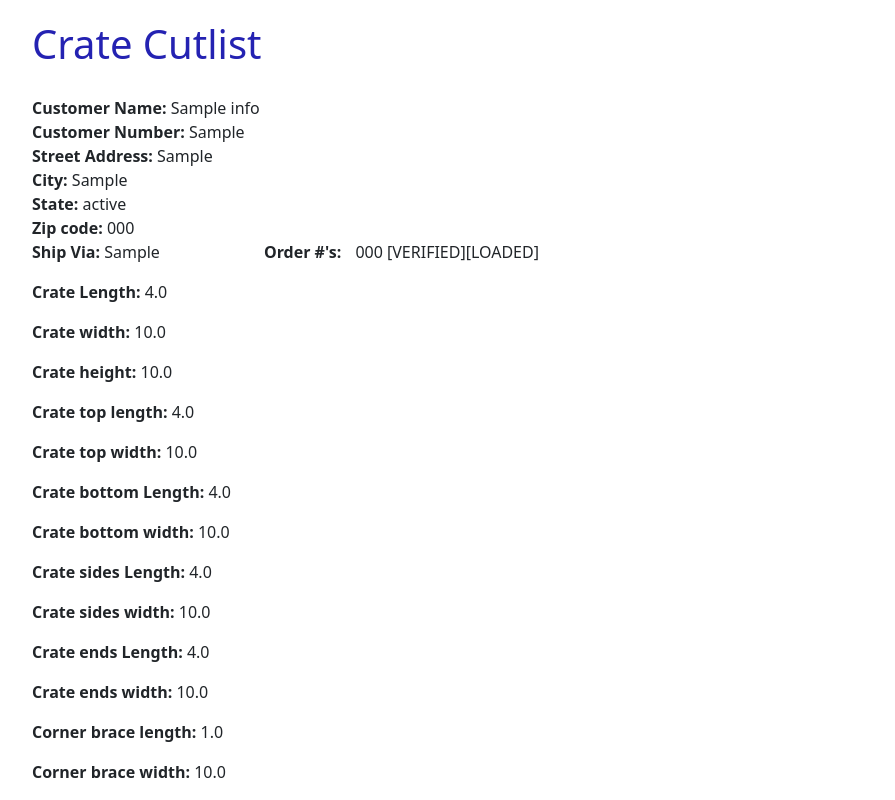
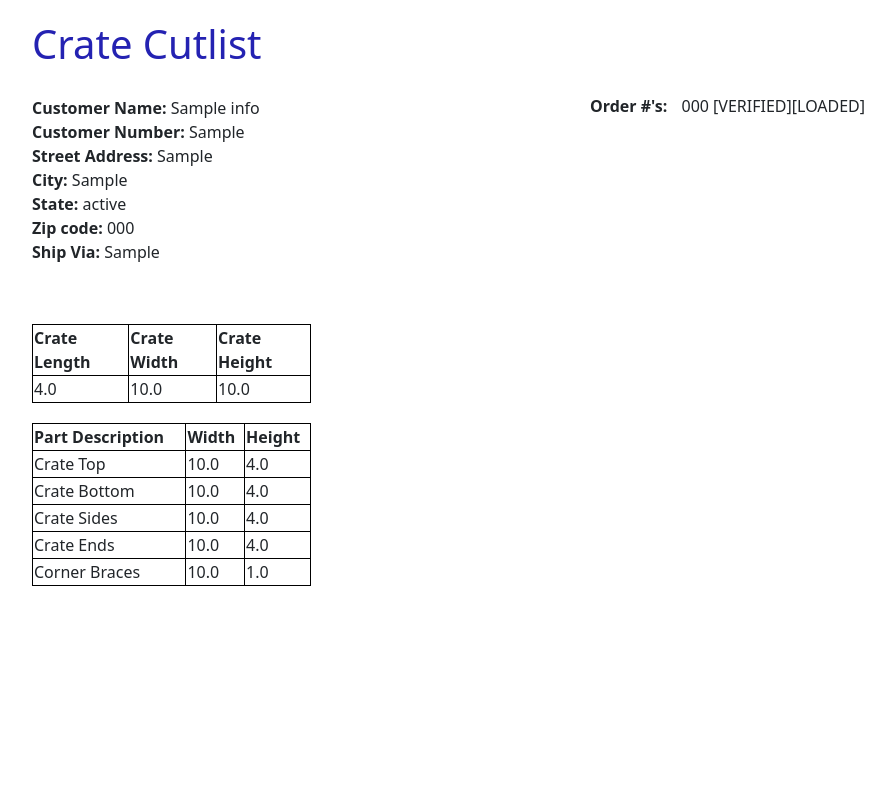
Before and after one commit to BobbyEstes/Capstone, a Django app: template templates/pages/cut_list.html in a window 1280 px wide. Shown: the whole page, without its empty margins (0-895 px from the left). Run offline with Django 3.2, Linux system fonts and the light colour scheme; the template is opened without the code that fills it: values that come from a table or form of the project are taken from there, others are empty; tables that the repository leaves empty hold one stand-in row (values such as "Sample post").

Commit message:
loading progress

```diff
--- a/static/css/site.css
+++ b/static/css/site.css
@@ -3,11 +3,12 @@
 }
 
 h1 {
-  animation-duration: 3s;
+  animation-duration: 2s;
   animation-name: slidein;
   color: rgb(36, 34, 178);
   margin-top: 20px;
   width: fit-content;
+  display: inline-block;
 
 }
 
@@ -34,7 +35,6 @@ button {
 .cust_info {
   margin-top: 20px;
   max-width: 50%;
-  display: inline-block;
 }
 
 .order_numbs_label {
@@ -42,23 +42,24 @@ button {
   justify-content: flex-end;
   margin-right: 10px;
   display: inline-block;
-
-}
-
-.crate_specs {
-  max-width: 25%;
-
-
+  position: relative;
+  left: 50%;
+  bottom: 170px;
 }
 
 .order_numbs {
   display: flex;
   justify-content: flex-end;
   display: inline-block;
-
+  position: relative;
+  left: 50%;
+  bottom: 170px;
 }
 
-.cutlist {
-  width: auto;
-  display: inline-block;
+table, th, td {
+  border: 1px solid black;
 }
+
+table {
+  margin-top: 20px;
+}
--- a/templates/pages/cut_list.html
+++ b/templates/pages/cut_list.html
@@ -15,33 +15,62 @@
 
     <div class="order_numbs_label"><b>Order #'s:</b></div>
     <div class="order_numbs">
-    {% for orders in customer.order_set.all %}
+        {% for orders in customer.order_set.all %}
         {% for job in orders.job_numbers_set.all %}
         <p>{{job.job_number}} [VERIFIED][LOADED]</p>
 
         {% endfor %}
+
     </div>
-    <div class="crate_specs">
-        <p><b>Crate Length:</b> {{ orders.crate_length }}</p>
-        <p><b>Crate width:</b> {{ orders.crate_width }}</p>
-        <p><b>Crate height:</b> {{ orders.crate_height }}</p>
-    </div>
-    <div class="cutlist">
-        <p><b>Crate top length:</b> {{ orders.crate_top_length }}</p>
-        <p><b>Crate top width:</b> {{ orders.crate_top_width }}</p>
-        <p><b>Crate bottom Length:</b> {{ orders.crate_bottom_length }}</p>
-        <p><b>Crate bottom width:</b> {{ orders.crate_bottom_width }}</p>
-        <p><b>Crate sides Length:</b> {{ orders.crate_sides_length }}</p>
-        <p><b>Crate sides width:</b> {{ orders.crate_sides_width }}</p>
-        <p><b>Crate ends Length:</b> {{ orders.crate_ends_length }}</p>
-        <p><b>Crate ends width:</b> {{ orders.crate_ends_width }}</p>
-        <p><b>Corner brace length:</b> {{ orders.corner_brace_length }}</p>
-        <p><b>Corner brace width:</b> {{ orders.corner_brace_width }}</p>
-    </div>
+    <table style="width:25%">
+        <tr>
+            <th>Crate Length</th>
+            <th>Crate Width</th>
+            <th>Crate Height</th>
+        </tr>
+        <tr>
+            <td> {{ orders.crate_length }} </td>
+            <td> {{ orders.crate_width }} </td>
+            <td> {{ orders.crate_height }} </td>
+        </tr>
+    </table>
+
+    <table style="width:25%">
+        <tr>
+            <th>Part Description</th>
+            <th>Width</th>
+            <th>Height</th>
+        </tr>
+        <tr>
+            <td>Crate Top</td>
+            <td> {{ orders.crate_top_width }} </td>
+            <td> {{ orders.crate_top_length }} </td>
+        </tr>
+        <tr>
+            <td>Crate Bottom</td>
+            <td> {{ orders.crate_bottom_width }} </td>
+            <td> {{ orders.crate_bottom_length }} </td>
+        </tr>
+        <tr>
+            <td>Crate Sides</td>
+            <td> {{ orders.crate_sides_width }} </td>
+            <td> {{ orders.crate_sides_length }} </td>
+        </tr>
+        <tr>
+            <td>Crate Ends</td>
+            <td> {{ orders.crate_ends_width }} </td>
+            <td> {{ orders.crate_ends_length }} </td>
+        </tr>
+        <tr>
+            <td>Corner Braces</td>
+            <td> {{ orders.corner_brace_width }} </td>
+            <td> {{ orders.corner_brace_length }} </td>
+        </tr>
+    </table>
     {% endfor %}
 
+</div>
 
-</div>
 {% endfor %}
 
 {% endblock %}
```
Also changed, not shown: crate_sizing/views.py (+0 -11 lines), db.sqlite3.
